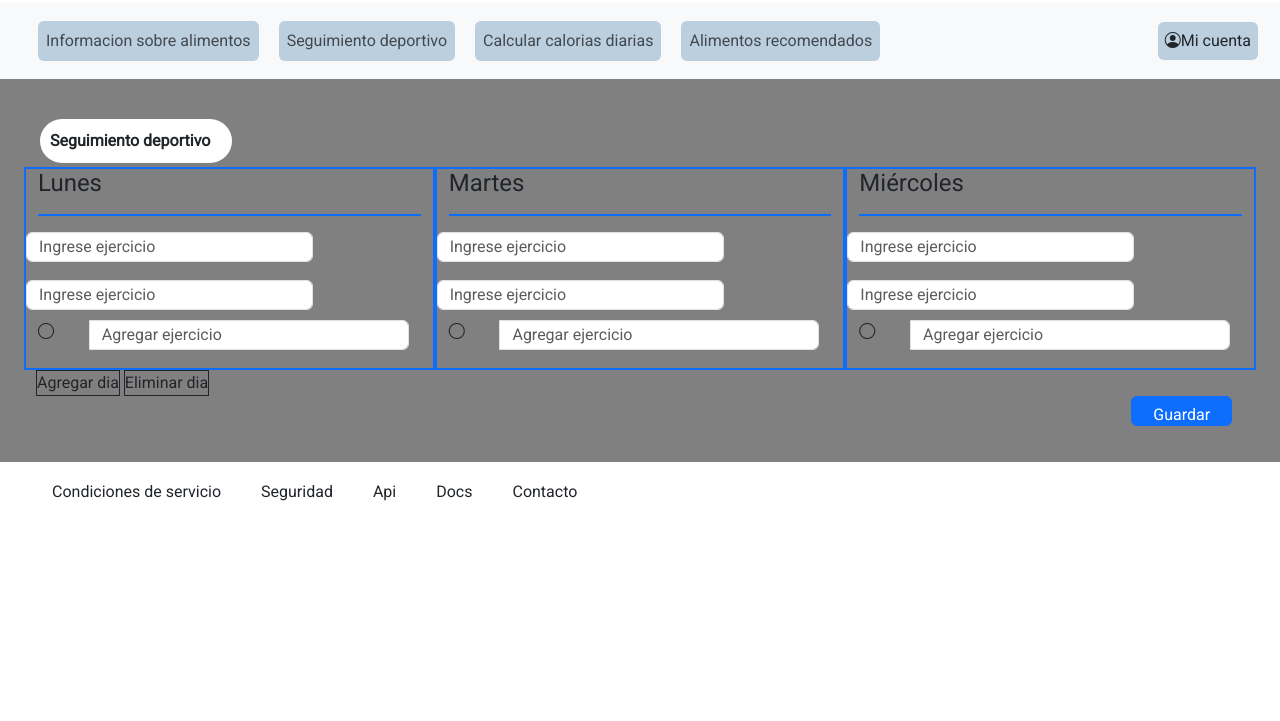
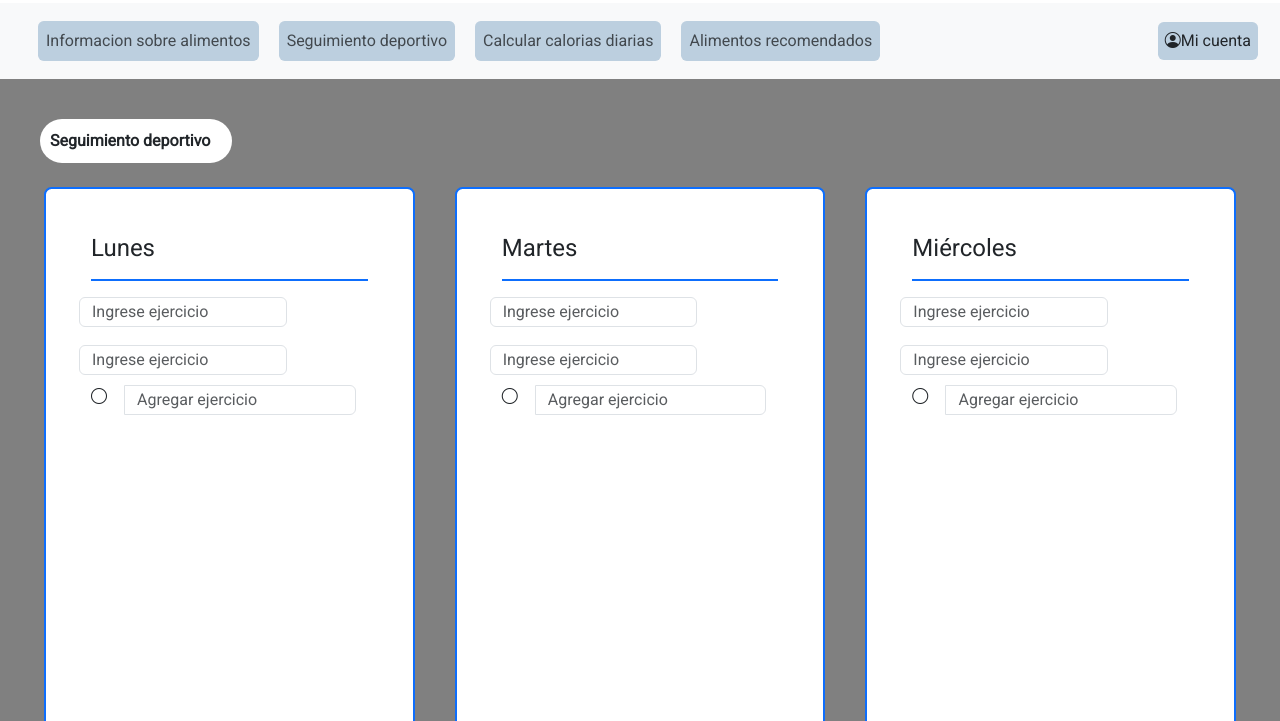
Before and after one commit to Niicool1/Proyecto-Ingenieria-web, a plain HTML site: page seguimientoDeportivo.html in a window 1280 px wide. Shown: the part 79-800 px from the top of the page. Drawn offline with nearby package versions, Linux system fonts and the light colour scheme.

Commit message:
Update styles.css

```diff
--- a/css/styles.css
+++ b/css/styles.css
@@ -226,3 +226,45 @@ div#informacion li{
     width:16%;
 
 }
+
+.seguimientoD {
+    background-color: white;
+    border-radius: 0.2cm;
+    padding: 80px;
+    margin: 10px;
+}
+
+
+.modificarDia{
+    list-style:none;
+    background-color: white;
+    border-radius:0.2cm;
+    margin: 20px;
+    height: 7%;
+    width: 97%;
+
+}
+.modificarDia li{
+    display:inline;
+    padding:12px;
+
+}
+
+.containerDias {
+
+    height: 100vh;
+    width: 100%;
+    display: flex;
+    align-items: initial;
+    justify-content: start;
+
+}
+
+.Ejercicio {
+    background-color: white;
+    border-radius: 0.2cm;
+    padding: 45px;
+    margin: 20px;
+    width: 100%;
+    height: 75%;
+}
```
